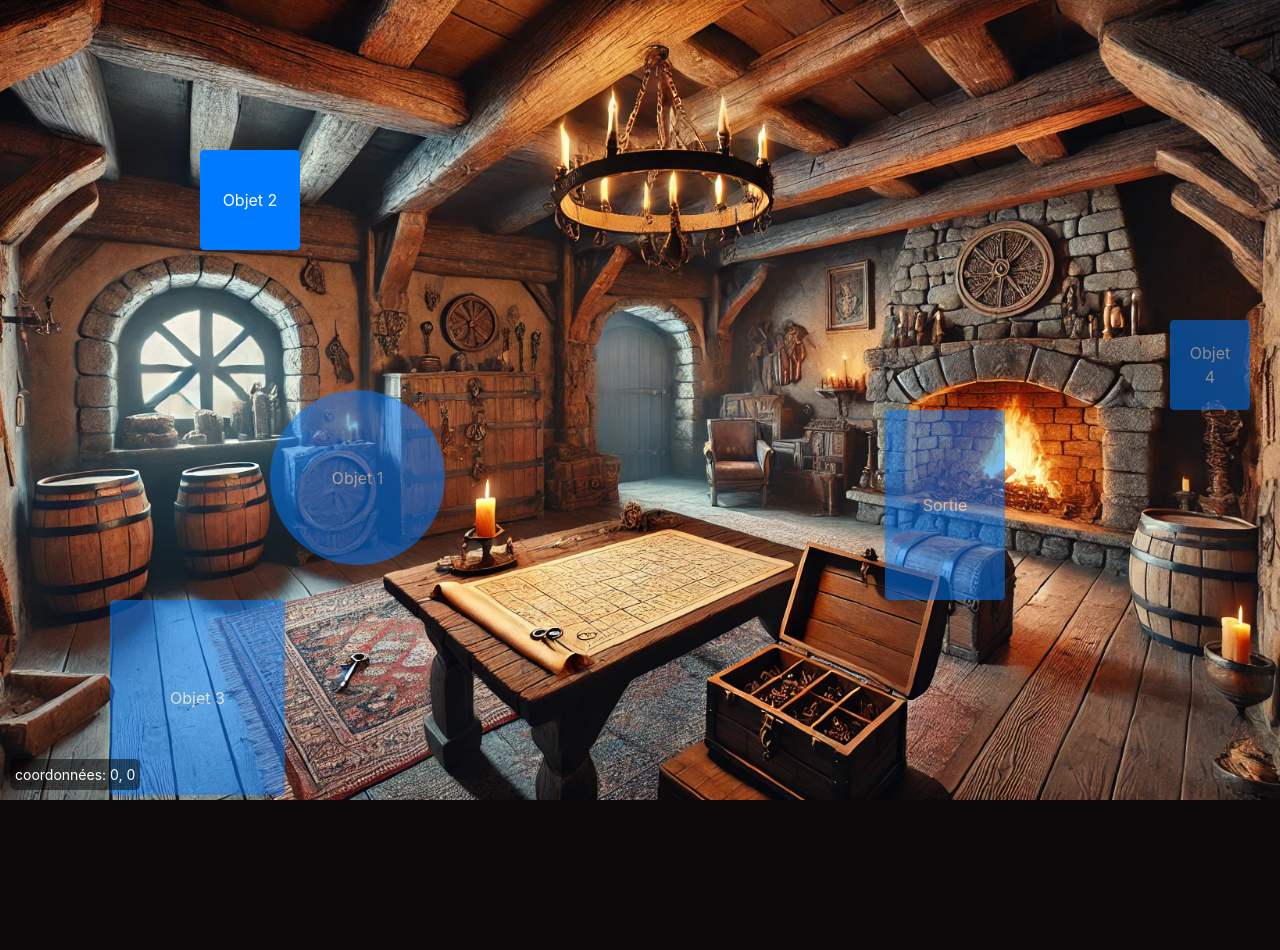
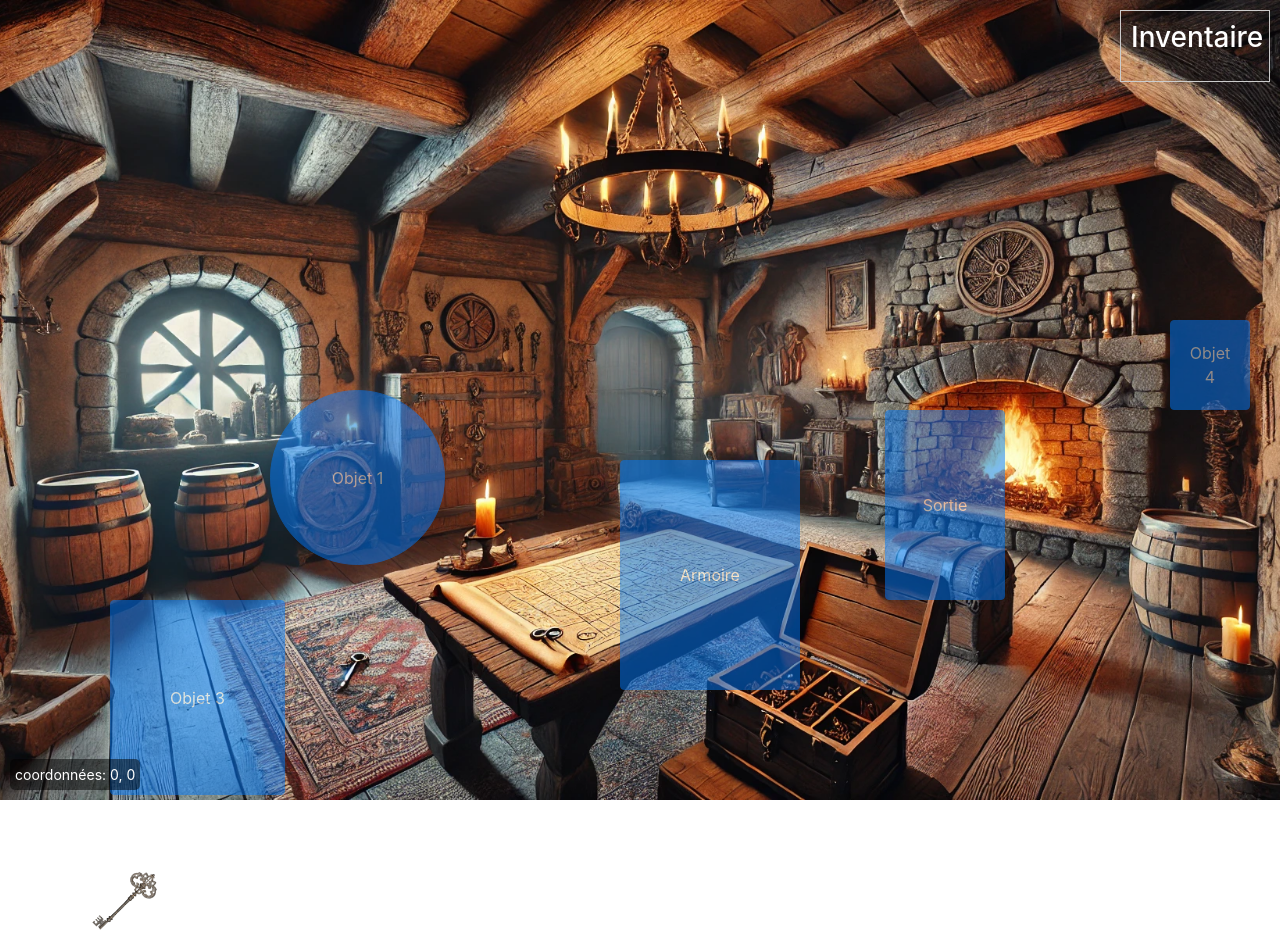
Before and after one commit to 2TwoEight/Escape-Game, a PHP site: page /src/scenarios/scenario1/scenar1.html in a window 1280 px wide. Before the commit the page ends 800 px from the top, so only its background shows below. Run offline with PHP 8.4, Linux system fonts and the light colour scheme; some libraries are stand-ins or nearby versions.

Commit message:
Add inventory system and key retrieval mechanics; update styles and HTML structure

```diff
--- a/src/scenarios/scenario1/scenar1.html
+++ b/src/scenarios/scenario1/scenar1.html
@@ -2,19 +2,29 @@
 <html lang="fr">
 <head>
     <meta charset="UTF-8">
-    <meta name="viewport" content="width=device-width, initial-scale=1.0">
+    <meta name="viewport" content="width=device-width, initial-scale=1.0,">
     <title>Scénario 1</title>
     <link rel="stylesheet" href="styles.css">
     <link rel="stylesheet" href="https://stackpath.bootstrapcdn.com/bootstrap/4.5.2/css/bootstrap.min.css">
 </head>
 <body>
     <div id="app">
+        <div id="inventory" class="inventory">
+            <h3>Inventaire</h3>
+            <ul>
+                <li v-if="hasKey">
+                    <img src="../../assets/images/medieval-key.png" id="CleInv">
+                    Clé</li>
+            </ul>
+        </div>
         <div id="background" @mousemove="updateCoordinates">
             <button id="Riddle" class="object btn btn-primary" style="top: 390px; left: 270px;" data-toggle="modal" data-target="#modal1">Objet 1</button>
-            <button class="object btn btn-primary" style="top: 150px; left: 200px;" data-toggle="modal" data-target="#modal2">Objet 2</button>
+            <button id="key" class="object btn btn-primary" style="top: 850px; left: 75px;" data-toggle="modal" data-target="#modal2" v-if="!hasKey">
+                <img src="../../assets/images/medieval-key.png" alt="key" style="width: 70px; height: 70px;"></button>
             <button id="tonneau" class="object btn btn-primary" style="top: 600px; left: 110px;" data-toggle="modal" data-target="#modal3">Objet 3</button>
             <button id="tableau" class="object btn btn-primary" style="top: 320px; left: 1170px;" data-toggle="modal" data-target="#modal4">Objet 4</button>
             <button id="Sortie" class="object btn btn-primary" style="top: 410px; left: 885px;" data-toggle="modal" data-target="#modal5">Sortie</button>
+            <button id="Armoire" class="object btn btn-primary" style="top: 460px; left: 620px;" @click="openArmoireModal">Armoire</button>
         </div>
         <div id="coordinates">
             coordonnées: {{ coordinates.x }}, {{ coordinates.y }}
@@ -52,12 +62,10 @@
                         </button>
                     </div>
                     <div class="modal-body">
-                        Indice pour objet 2
-                        <input type="text" v-model="userCode" class="form-control" placeholder="Entrez le code">
+                        Vous avez récupérer une clé!, peut-être qu'elle ouvre quelque chose.
                     </div>
                     <div class="modal-footer">
-                        <button type="button" class="btn btn-secondary" data-dismiss="modal">Fermer</button>
-                        <button type="button" class="btn btn-primary" @click="submitCode">Soumettre</button>
+                        <button type="button" class="btn btn-primary" @click="getKey">Récupérer</button>
                     </div>
                 </div>
             </div>
@@ -109,12 +117,33 @@
                         </button>
                     </div>
                     <div class="modal-body">
-                        Entrez le code pour sortir
+
+                        <em>Le bois, le geste, l’absence et le reflet sont les clés de ta liberté.
+                        Comptez ce qui est fixe, souvenez-vous de ce qu’on vous a offert, remarquez ce qui manque, et observez ce qui se répète.
+                        Assemblez ces vérités pour dévoiler le chiffre qui vous ouvrira la voie.</em>
                         <input type="text" v-model="exitCode" class="form-control" placeholder="Entrez le code de sortie">
                     </div>
                     <div class="modal-footer">
                         <button type="button" class="btn btn-secondary" data-dismiss="modal">Fermer</button>
                         <button type="button" class="btn btn-primary" @click="submitExitCode">Soumettre</button>
+                    </div>
+                </div>
+            </div>
+        </div>
+
+        <div class="modal fade" id="modal6" tabindex="-1" aria-labelledby="modal6Label" aria-hidden="true">
+            <div class="modal-dialog modal-lg-custom">
+                <div class="modal-content">
+                    <div class="modal-header">
+                        <h5 class="modal-title" id="modal6Label">Armoire</h5>
+                        <button type="button" class="close" data-dismiss="modal" aria-label="Close">
+                            <span aria-hidden="true">&times;</span>
+                        </button>
+                    </div>
+                    <div class="modal-body">
+                       Vous trouvez dans cette armoire 7 bouteilles, correctement disposées.La personne vous ayant enfermé semblait avoir soif.
+                       <br>
+                       <img src="../../assets/images/locker-medieval.jpg" alt="armoire" style="width: 900px; height: 700px;">
                     </div>
                 </div>
             </div>
--- a/src/scenarios/scenario1/styles.css
+++ b/src/scenarios/scenario1/styles.css
@@ -59,3 +59,49 @@
     height: 190px;
     opacity: 0.5;
 }
+
+#key{
+    background-color:transparent; border: none; ;
+}
+
+#Armoire{
+    width: 180px;
+    height: 230px;
+    opacity: 0.5;
+}
+
+
+.inventory {
+    position: fixed;
+    top: 10px;
+    right: 10px;
+    background-color: transparent;
+    border: 1px solid #ccc;
+    padding: 10px;
+    width: 150px;
+    z-index: 1000;
+    color: white;
+}
+
+.inventory h3 {
+    margin-top: 0;
+}
+
+.inventory ul {
+    list-style-type: none;
+    padding-left: 0;
+}
+
+.inventory li {
+    margin: 5px 0;
+}
+
+.inventory img {
+    width: 50px;
+    height: 50px;
+    margin-right: 10px;
+}
+
+.modal-dialog.modal-lg-custom {
+    max-width: 50%; /* Adjust the percentage as needed */
+}
```
Also changed, not shown: src/scenarios/scenario1/script.js (+23 -6 lines), src/assets/images/locker-medieval.jpg (added), src/assets/images/medieval-key.png (added), 1 other file.
